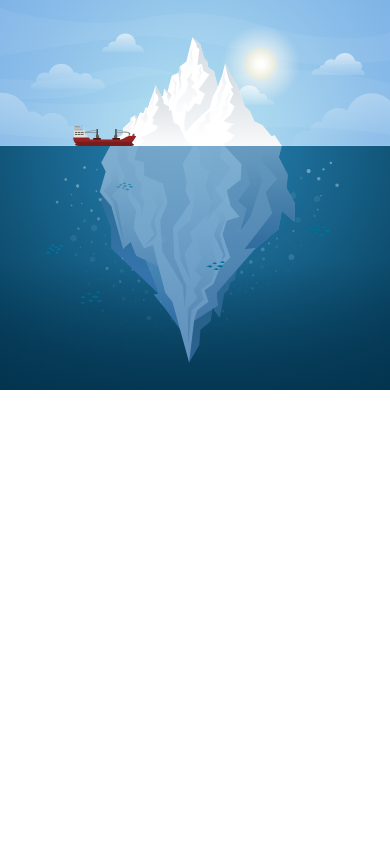
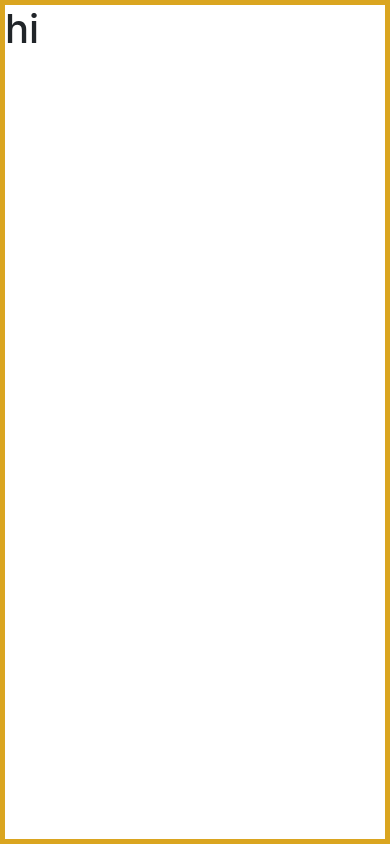
Before and after one commit to Jasonx235/UX-Design-Pricinples, a React (Create React App) app: page / in a window 390 px wide. Built offline with nearby package versions, Linux system fonts and the light colour scheme.

Commit message:
Established svg as background, working on mobile first

```diff
--- a/public/index.html
+++ b/public/index.html
@@ -3,13 +3,14 @@
   <head>
     <meta charset="utf-8" />
     <link rel="icon" href="%PUBLIC_URL%/favicon.ico" />
-    <meta name="viewport" content="width=device-width, initial-scale=1" />
+    <meta name="viewport" content="width=device-width,initial-scale=1" />
     <meta name="theme-color" content="#000000" />
     <meta
       name="description"
       content="Web site created using create-react-app"
     />
     <link rel="apple-touch-icon" href="%PUBLIC_URL%/logo192.png" />
+
     <!--
       manifest.json provides metadata used when your web app is installed on a
       user's mobile device or desktop. See https://developers.google.com/web/fundamentals/web-app-manifest/
--- a/src/App.js
+++ b/src/App.js
@@ -5,7 +5,12 @@
 import "bootstrap/dist/css/bootstrap.min.css";
 
 function App() {
-  return <Background />;
+  return (
+    <div>
+      <Background />
+      <h1>hi</h1>
+    </div>
+  );
 }
 
 export default App;
--- a/src/CSS/style.css
+++ b/src/CSS/style.css
@@ -1,2 +1,44 @@
-#Sun {
+@import url("https://fonts.googleapis.com/css2?family=Poppins:wght@400;500;600;700;800;900&display=swap");
+
+/* Setup CSS */
+html {
+  font-size: 100%;
+  height: 100%;
+  width: 100%;
+  box-sizing: border-box;
+  scroll-behavior: smooth;
 }
+
+*,
+*::before,
+*::after {
+  box-sizing: inherit;
+  text-decoration: none;
+  list-style: none;
+  line-height: 1.3;
+  margin: 0;
+  padding: 0;
+}
+
+body {
+  border: 5px solid goldenrod;
+  height: 100%;
+  width: 100%;
+  font-family: "Poppins", sans-serif;
+}
+
+/* Specific CSS */
+
+svg {
+  position: absolute;
+  display: none;
+  top: 0;
+  left: 0;
+  z-index: -9999;
+}
+
+@media (min-width: 954px) {
+  svg {
+    display: block;
+  }
+}
```
Also changed, not shown: src/images/illustration.svg.
